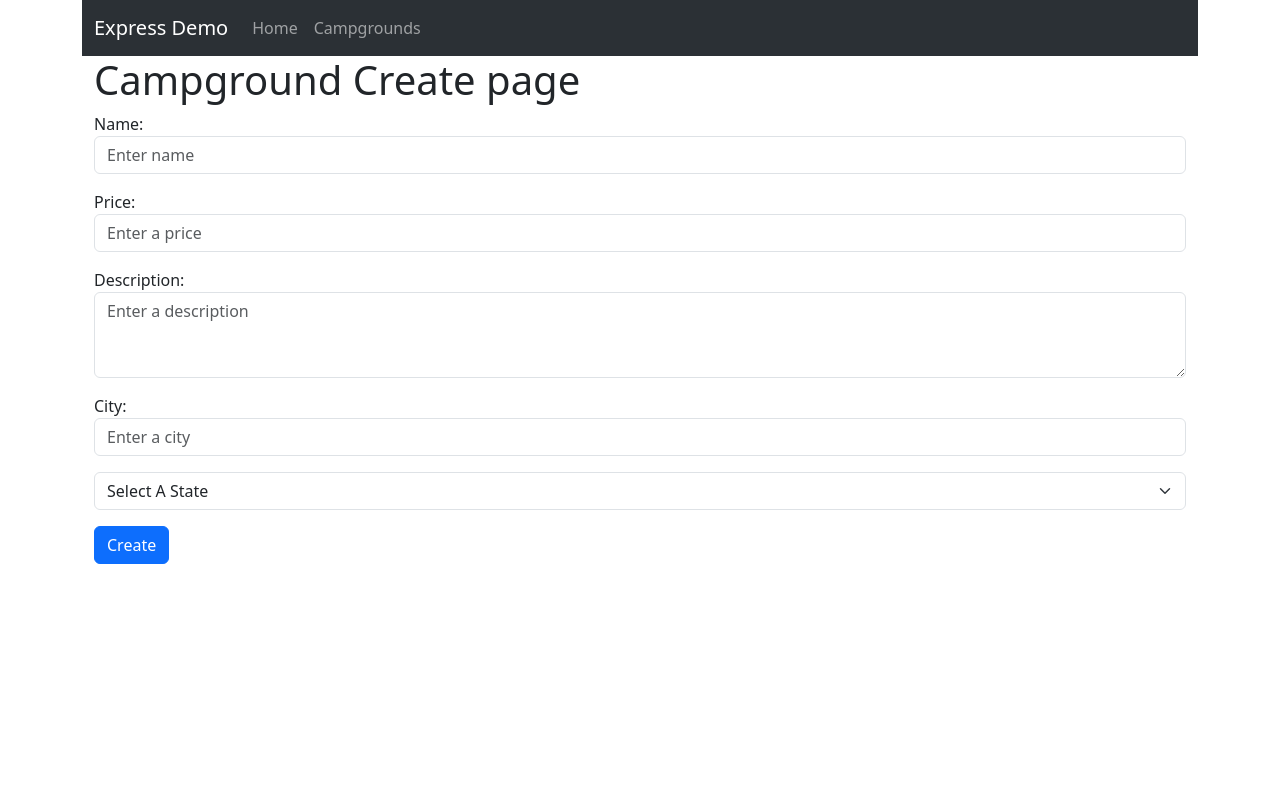
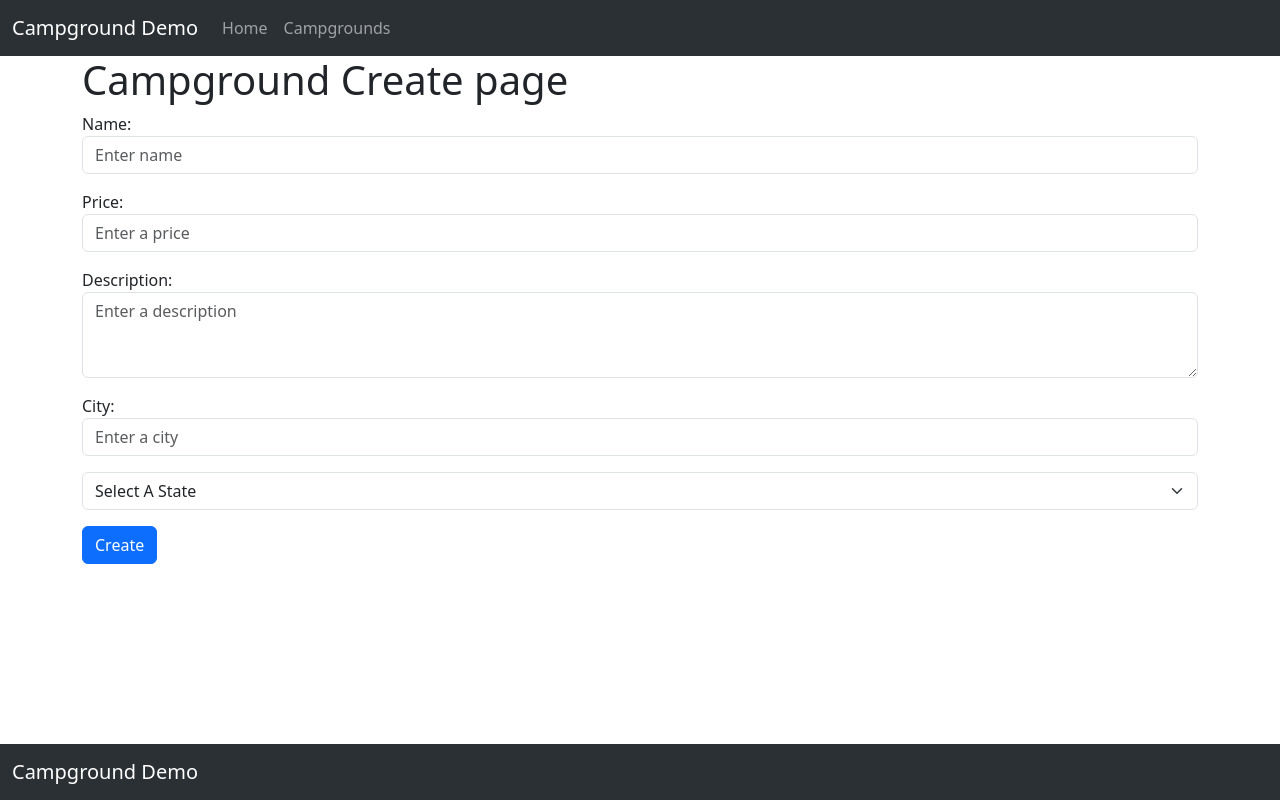
Before and after one commit to JosueJMartinez/yelpcamp, a Node server app: page /campgrounds/create in a window 1280 px wide. Run offline with Node 20, Linux system fonts and the light colour scheme; some libraries are stand-ins or nearby versions.

Commit message:
Minor fixes for visual and refactoring a little

```diff
--- a/app.js
+++ b/app.js
@@ -81,7 +81,7 @@ app.get('/campgrounds/:id/edit', async (req, res) => {
 		campground.city = city;
 		campground.state = state;
 		console.log(campground);
-		res.render(`./campgrounds/edit.ejs`, { page: `Edit ${campground.name}`, city, state, campground, states });
+		res.render(`./campgrounds/edit`, { page: `Edit ${campground.name}`, city, state, campground, states });
 	} catch (e) {
 		console.log(e);
 		res.redirect('/campgrounds');
--- a/views/campgrounds/campground.ejs
+++ b/views/campgrounds/campground.ejs
@@ -1,6 +1,6 @@
 <%- include('../partials/header', {page}) %>
 <%- include('../partials/navbar') %>
-<div class="container">
+<section class="container">
 
   <div class="card">
     <img src="..." class="card-img-top" alt="...">
@@ -21,6 +21,6 @@
 
     </div>
   </div>
-</div>
+</section>
 
 <%- include('../partials/footer') %>
--- a/views/campgrounds/create.ejs
+++ b/views/campgrounds/create.ejs
@@ -1,6 +1,6 @@
 <%- include('../partials/header', { page }) %>
 <%- include('../partials/navbar') %>
-<div class="container">
+<section class="container">
   <h1><%- page %> page</h1>
   <div>
     <form action="/campgrounds" method="POST">
@@ -33,4 +33,5 @@
       <button type="submit" class="btn btn-primary">Create</button>
     </form>
   </div>
-  <%- include('../partials/footer') %>
+</section>
+<%- include('../partials/footer') %>
--- a/views/campgrounds/edit.ejs
+++ b/views/campgrounds/edit.ejs
@@ -1,6 +1,6 @@
 <%- include('../partials/header', { page }) %>
 <%- include('../partials/navbar') %>
-<div class="container">
+<section class="container">
   <h1>Edit Campground </h1>
   <div>
     <h1>Update campground: <%= campground.name %></h1>
@@ -27,9 +27,10 @@
           </select>
         </div>
       </div>
+      <a class="btn btn-danger" href=<%=  `/campgrounds/${campground.id}` %> role="button">Cancel</a>
       <button type="submit" class="btn btn-primary">Update</button>
     </form>
   </div>
-</div>
+</section>
 
 <%- include('../partials/footer') %>
--- a/views/campgrounds/index.ejs
+++ b/views/campgrounds/index.ejs
@@ -1,6 +1,6 @@
 <%- include('../partials/header', { page }) %>
 <%- include('../partials/navbar') %>
-<div class="container">
+<section class="container">
   <h1><%- page %> page</h1>
   <a class="btn btn-primary" href='/campgrounds/create' role="button">Create Campground</a>
   <div>
@@ -26,4 +26,5 @@
       <% } %>
     </div>
   </div>
-  <%- include('../partials/footer') %>
+</section>
+<%- include('../partials/footer') %>
--- a/views/index.ejs
+++ b/views/index.ejs
@@ -1,6 +1,6 @@
 <%- include('./partials/header', { page }) %>
 <%- include('./partials/navbar') %>
-
+<section class="container">
   <h1>Welcome to the Home Page <%= 'hello'.toUpperCase() %></h1>
   <p>
     Lorem ipsum dolor sit amet consectetur adipisicing elit. Laudantium eaque nulla dolor! Illo delectus quos aperiam, repudiandae ut magni? Ratione
@@ -24,4 +24,5 @@
     Lorem, ipsum dolor sit amet consectetur adipisicing elit. Nemo et totam autem, dignissimos quo rem quae architecto esse tenetur porro suscipit
     corrupti dolores quaerat dolor distinctio dolorem? Reprehenderit, nihil nobis.20
   </p>
+</section>
 <%- include('./partials/footer') %>
--- a/views/partials/footer.ejs
+++ b/views/partials/footer.ejs
@@ -1,6 +1,9 @@
-  </section>
-  <script src="/bootstrap/js/bootstrap.bundle.min.js"></script>
+<footer class="navbar bg-body-tertiary mt-auto" data-bs-theme="dark">
+  <div class="container-fluid">
+    <a class="navbar-brand" href="#">Campground Demo</a>
+  </div>
+</footer>
+<script src="/bootstrap/js/bootstrap.bundle.min.js"></script>
+</body>
 
-  </body>
-
-  </html>
+</html>
--- a/views/partials/header.ejs
+++ b/views/partials/header.ejs
@@ -8,4 +8,4 @@
   <title><%= page %></title>
 </head>
 
-<body>
+<body class="d-flex flex-column min-vh-100">
--- a/views/partials/navbar.ejs
+++ b/views/partials/navbar.ejs
@@ -1,7 +1,6 @@
-  <section class="container">
 <nav class="navbar navbar-expand-lg bg-body-tertiary" data-bs-theme="dark">
   <div class="container-fluid">
-        <a class="navbar-brand" href="#">Express Demo</a>
+    <a class="navbar-brand" href="/">Campground Demo</a>
     <button class="navbar-toggler" type="button" data-bs-toggle="collapse" data-bs-target="#navbarNav" aria-controls="navbarNav" aria-expanded="false" aria-label="Toggle navigation">
       <span class="navbar-toggler-icon"></span>
     </button>
```
Lines whose indentation alone changed are shown as unchanged.
